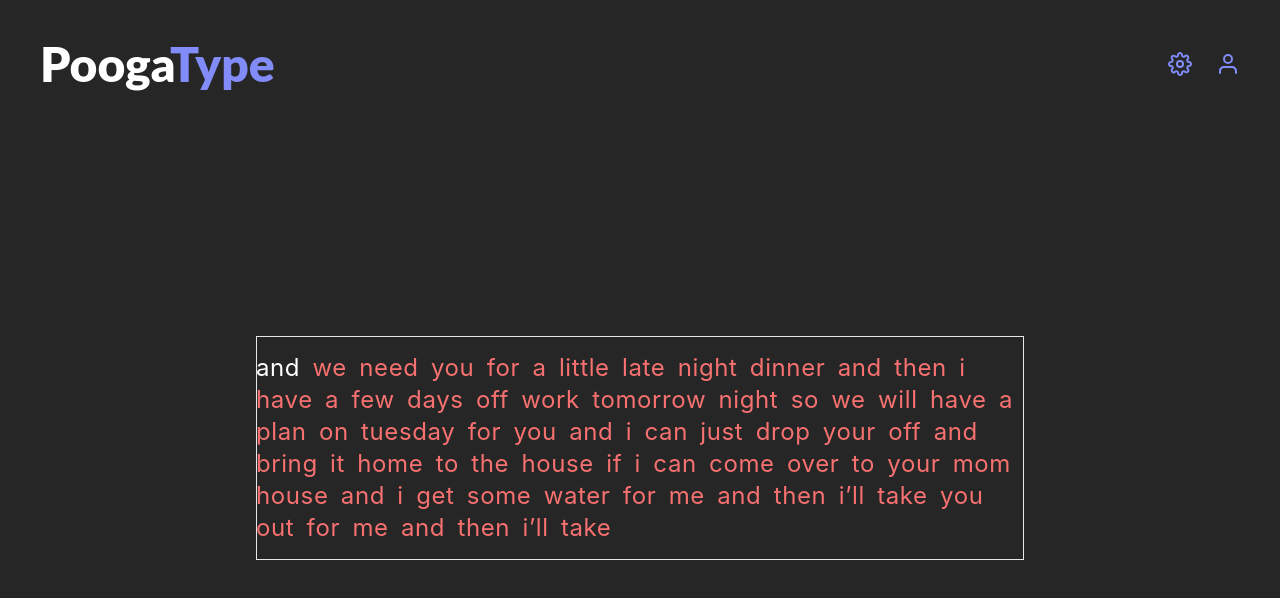
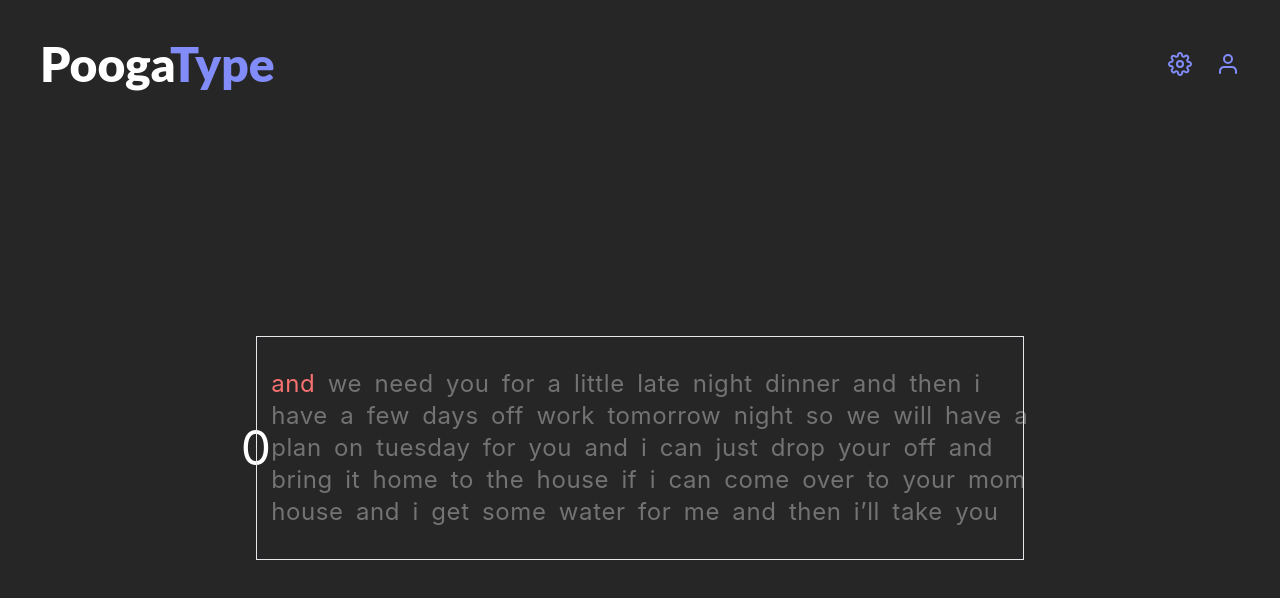
Before and after one commit to m-shao/poogatype, a React (Create React App) app: page / in a window 1280 px wide. Shown: the top 598 px of the page. Built offline with nearby package versions, Linux system fonts and the light colour scheme.

Commit message:
letters are kind of working but really it's not and i'm only commiting this because i am sad and don't want to do this anymore

```diff
--- a/src/components/TypingField.jsx
+++ b/src/components/TypingField.jsx
@@ -9,15 +9,18 @@ function Letter({keyLetter, correct}) {
     )
 }
 
-function Word({keyWord, active}) {
+function Word({keyWord, active, paragraph, text}) {
     const wordList = keyWord.split("")
+    const i = text.length - 1
 
     return(
         <span>{wordList.map((letter, index) => {
             return(
-                active?
+                !active? <Letter keyLetter={letter} key={index} correct={2}/> :
+                (index > i ? <Letter keyLetter={letter} key={index} correct={2}/> :
+                (paragraph[i] == text[i]?
                 <Letter keyLetter={letter} key={index} correct={1}/> :
-                <Letter keyLetter={letter} key={index} correct={0}/>
+                <Letter keyLetter={letter} key={index} correct={0}/>))
             )
         })} </span>
     )
@@ -26,10 +29,10 @@ function Word({keyWord, active}) {
 function TypingField() {
 
     const paragraph = "and we need you for a little late night dinner and then i have a few days off work tomorrow night so we will have a plan on tuesday for you and i can just drop your off and bring it home to the house if i can come over to your mom house and i get some water for me and then i’ll take you out for me and then i’ll take"
-    const paraList = paragraph.split(" ")
-    const [activeWord, setActiveWord] = useState(0)
-    const [curLetter, setCurLetter]= useState(-1)
-    const [yesLetter, setYesLetter]= useState('')
+    const paraList = paragraph.split("")
+
+    const [curLetter, setCurLetter] = useState('')
+    const activeWord = useRef(0)
 
     const [text, setText] = useState('')
 
@@ -44,29 +47,23 @@ function TypingField() {
     }
 
     useEffect(() => {
-        if (text[text.length - 1] === " "){
-            setActiveWord(activeWord + 1)
-            setCurLetter(0)
-        } else{
-            setCurLetter(curLetter + 1)
-            setYesLetter(text[text.length - 1])
-        }
+        console.log(curLetter)
+        curLetter === " " && (activeWord.current++)
+        setCurLetter(text[text.length - 1])
     }, [text])
 
-    // useEffect(() => {
-    //     console.log(yesLetter)
-    // }, [yesLetter])
-
-
     let yes = null
+    let wordCount = 0
     return (
         <>
             <div className="flex justify-center items-center w-full h-full">
-                <div className='max-w-3xl text-left text-2xl tracking-wide font-normal text-neutral-500 [word-spacing:5px]'>
-                    {paraList.map((word, index) => {
-                        index === activeWord ? yes = true : yes = false
+                <h1>{activeWord.current}</h1>
+                <div className='max-w-3xl text-left text-2xl tracking-wide font-normal text-neutral-500 [word-spacing:5px] max-h-40 overflow-hidden'>
+                    {paraList.map((letter) => {
+                        letter === " " && (wordCount++)
+                        wordCount === activeWord.current ? (letter === curLetter ? yes = 1 : yes = 0) : yes = 2
                         return(
-                            <Word keyWord={word} key={index} active={yes}/>
+                            <Letter keyLetter={letter} correct={yes}/>
                         )
                     })}
                 </div>
```
